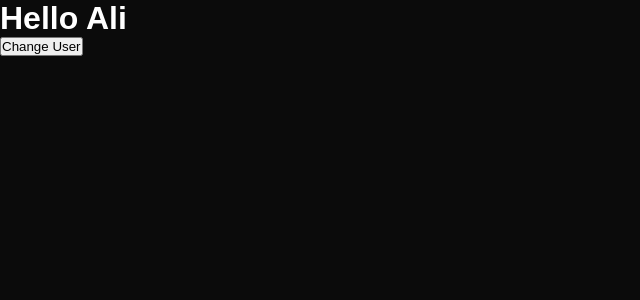
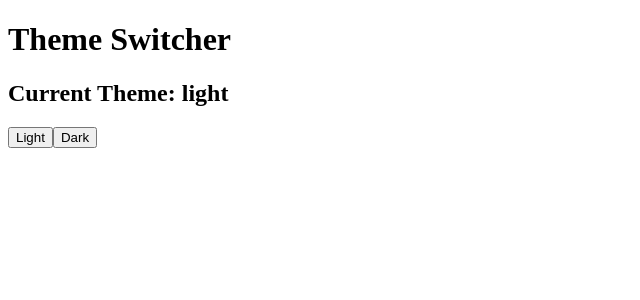
Before and after one commit to iqramanzoor-20/ReactTutorial, a React (Vite) app: page / in a window 1280 px wide. Shown: the top 300 px of the page, without its empty margins (0-640 px from the left). Built offline with nearby package versions, Linux system fonts and the light colour scheme.

Commit message:
add new all filders

```diff
--- a/src/App.css
+++ b/src/App.css
@@ -1,4 +1,4 @@
-/* 8 */
+/* 8
 .app {
   min-height: 100vh;
   background:
@@ -6,8 +6,6 @@
     radial-gradient(circle at bottom left, #171717 0%, transparent 35%),
     #0b0b0b;
 }
-
-/* ---------- HEADER ---------- */
 
 .header {
   position: sticky;
@@ -49,8 +47,6 @@
 .nav-links a:hover {
   color: #ffffff;
 }
-
-/* ---------- HERO ---------- */
 
 .hero {
   min-height: 650px;
@@ -126,8 +122,6 @@
   background: #dcdcdc;
 }
 
-/* ---------- TOPICS ---------- */
-
 .topics {
   width: 90%;
   max-width: 1200px;
@@ -192,8 +186,6 @@
   font-size: 14px;
 }
 
-/* ---------- ABOUT ---------- */
-
 .about {
   width: 90%;
   max-width: 1000px;
@@ -247,8 +239,6 @@
   font-size: 13px;
 }
 
-/* ---------- FOOTER ---------- */
-
 .footer {
   border-top: 1px solid #242424;
   padding: 30px;
@@ -256,8 +246,6 @@
   color: #666;
   font-size: 14px;
 }
-
-/* ---------- RESPONSIVE ---------- */
 
 @media (max-width: 900px) {
   .topic-grid {
@@ -320,4 +308,22 @@
   .about-box h2 {
     font-size: 30px;
   }
+} */
+button {
+  padding: 10px 20px;
+  margin: 10px;
+  cursor: pointer;
+  border: none;
+  border-radius: 5px;
+  font-size: 16px;
 }
+
+button:first-of-type {
+  background-color: white;
+  color: black;
+}
+
+button:last-of-type {
+  background-color: black;
+  color: white;
+}
--- a/src/App.jsx
+++ b/src/App.jsx
@@ -303,19 +303,46 @@
 // export default App;
 
 // 9
-import { useUser } from "./Context/UserContext.jsx";
+
+// import { useUser } from "./Context/UserContext.jsx";
+
+// function App() {
+//   const { user, setUser } = useUser();
+
+//   return (
+//     <>
+//       <h1>Hello {user}</h1>
+
+//       <button onClick={() => setUser("Ahmed")}>
+//         Change User
+//       </button>
+//     </>
+//   );
+// }
+
+// export default App;
+
+// 10
+import { useEffect } from "react";
+import ThemeSwitcher from "./component/10ThemeSwitcher";
+import { useTheme } from "./Context/10ThemeContext";
 
 function App() {
-  const { user, setUser } = useUser();
+  const { themeMode } = useTheme();
+
+  useEffect(() => {
+    document.body.style.backgroundColor =
+      themeMode === "dark" ? "#212121" : "#ffffff";
+
+    document.body.style.color =
+      themeMode === "dark" ? "#ffffff" : "#000000";
+  }, [themeMode]);
 
   return (
-    <>
-      <h1>Hello {user}</h1>
-
-      <button onClick={() => setUser("Ahmed")}>
-        Change User
-      </button>
-    </>
+    <div>
+      <h1>Theme Switcher</h1>
+      <ThemeSwitcher />
+    </div>
   );
 }
 
--- /dev/null
+++ b/src/Component/10ThemeSwitcher.jsx
@@ -0,0 +1,16 @@
+import { useTheme } from "../Context/10ThemeContext";
+
+function ThemeSwitcher() {
+  const { themeMode, lightTheme, darkTheme } = useTheme();
+
+  return (
+    <div>
+      <h2>Current Theme: {themeMode}</h2>
+
+      <button onClick={lightTheme}>Light</button>
+      <button onClick={darkTheme}>Dark</button>
+    </div>
+  );
+}
+
+export default ThemeSwitcher;
--- /dev/null
+++ b/src/Context/10ThemeContext.jsx
@@ -0,0 +1,27 @@
+import { createContext, useContext, useState } from "react";
+
+const ThemeContext = createContext();
+
+export const ThemeProvider = ({ children }) => {
+  const [themeMode, setThemeMode] = useState("light");
+
+  const lightTheme = () => {
+    setThemeMode("light");
+  };
+
+  const darkTheme = () => {
+    setThemeMode("dark");
+  };
+
+  return (
+    <ThemeContext.Provider
+      value={{ themeMode, lightTheme, darkTheme }}
+    >
+      {children}
+    </ThemeContext.Provider>
+  );
+};
+
+export const useTheme = () => {
+  return useContext(ThemeContext);
+};
--- a/src/main.jsx
+++ b/src/main.jsx
@@ -65,13 +65,29 @@
 // )
 
 // 9
+
+// import { createRoot } from "react-dom/client";
+// import App from "./App.jsx";
+// import { UserProvider } from "./Context/UserContext";
+// import "./index.css"; // ye line bhi ho
+
+// createRoot(document.getElementById("root")).render(
+//   <UserProvider>
+//     <App />
+//   </UserProvider>
+// );
+
+// 10
+
+import { StrictMode } from "react";
 import { createRoot } from "react-dom/client";
 import App from "./App.jsx";
-import { UserProvider } from "./Context/UserContext";
-import "./index.css"; // ye line bhi ho
+import { ThemeProvider } from "./Context/10ThemeContext.jsx";
 
 createRoot(document.getElementById("root")).render(
-  <UserProvider>
-    <App />
-  </UserProvider>
+  <StrictMode>
+    <ThemeProvider>
+      <App />
+    </ThemeProvider>
+  </StrictMode>
 );
```
